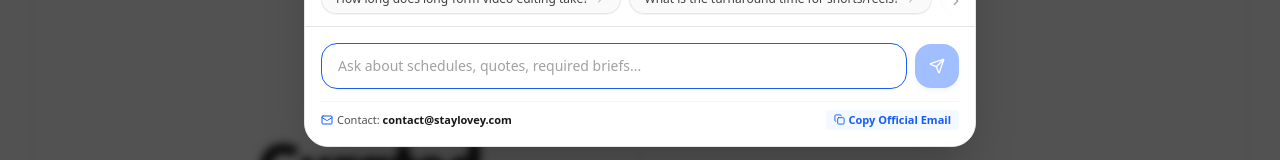
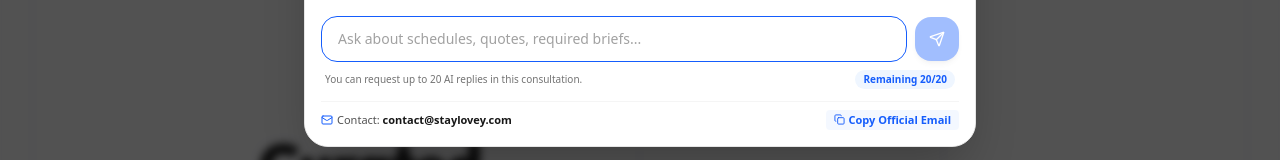
Before and after one commit to loveystay/LoveyPortfolio, a React (Vite) app: page / in a window 1280 px wide. Both pictures are taken after a click on the button "LET'S TALK". Shown: the part 613-773 px from the top of the page. Built offline with nearby package versions, Linux system fonts and the light colour scheme; no server answers; the database is empty.

Commit message:
chat bot 횟수 제한 표기

```diff
--- a/src/components/AIConsultantModal.tsx
+++ b/src/components/AIConsultantModal.tsx
@@ -35,6 +35,18 @@ interface AIConsultantModalProps {
   onOpenProject: (project: Project) => void;
 }
 
+const MAX_CHAT_REQUESTS = 20;
+const CHAT_USAGE_STORAGE_KEY = 'lovey-ai-consultation-used';
+
+const getInitialRemainingRequests = () => {
+  if (typeof window === 'undefined') return MAX_CHAT_REQUESTS;
+  const storedUsage = Number.parseInt(sessionStorage.getItem(CHAT_USAGE_STORAGE_KEY) ?? '0', 10);
+  const safeUsage = Number.isFinite(storedUsage)
+    ? Math.min(Math.max(storedUsage, 0), MAX_CHAT_REQUESTS)
+    : 0;
+  return MAX_CHAT_REQUESTS - safeUsage;
+};
+
 export const AIConsultantModal: React.FC<AIConsultantModalProps> = ({
   isOpen,
   onClose,
@@ -47,6 +59,7 @@ export const AIConsultantModal: React.FC<AIConsultantModalProps> = ({
   const [inputValue, setInputValue] = useState('');
   const [isLoading, setIsLoading] = useState(false);
   const [copied, setCopied] = useState(false);
+  const [remainingRequests, setRemainingRequests] = useState(getInitialRemainingRequests);
   const chatEndRef = useRef<HTMLDivElement>(null);
   const inputRef = useRef<HTMLInputElement>(null);
   const sliderRef = useRef<HTMLDivElement>(null);
@@ -69,6 +82,9 @@ export const AIConsultantModal: React.FC<AIConsultantModalProps> = ({
       mailHistory: '상담 내용',
       failed: '답변을 가져오지 못했습니다. 잠시 후 다시 시도해 주세요.',
       networkError: `일시적인 통신 오류가 발생했습니다. ${email}으로 문의해 주세요.`,
+      usageInfo: '이번 상담에서 AI 답변은 최대 20회까지 가능합니다.',
+      remaining: '남은 횟수',
+      limitReached: 'AI 상담 20회를 모두 사용했습니다.',
     },
     en: {
       recommended: 'Recommended work',
@@ -79,6 +95,9 @@ export const AIConsultantModal: React.FC<AIConsultantModalProps> = ({
       mailHistory: 'Consultation details',
       failed: 'Failed to retrieve a response. Please try again.',
       networkError: `A temporary network issue occurred. Please contact ${email}.`,
+      usageInfo: 'You can request up to 20 AI replies in this consultation.',
+      remaining: 'Remaining',
+      limitReached: 'You have used all 20 AI consultation requests.',
     },
     ja: {
       recommended: 'おすすめの実績',
@@ -89,6 +108,9 @@ export const AIConsultantModal: React.FC<AIConsultantModalProps> = ({
       mailHistory: '相談内容',
       failed: '回答を取得できませんでした。もう一度お試しください。',
       networkError: `一時的な通信エラーが発生しました。${email}までお問い合わせください。`,
+      usageInfo: 'この相談ではAI回答を最大20回まで利用できます。',
+      remaining: '残り回数',
+      limitReached: 'AI相談20回をすべて使用しました。',
     },
   }[language];
 
@@ -200,6 +222,17 @@ export const AIConsultantModal: React.FC<AIConsultantModalProps> = ({
   const handleSendMessage = async (textToSend?: string) => {
     const query = (textToSend || inputValue).trim();
     if (!query || isLoading) return;
+    if (remainingRequests <= 0) {
+      onShowToast(localText.limitReached);
+      return;
+    }
+
+    const nextRemainingRequests = remainingRequests - 1;
+    setRemainingRequests(nextRemainingRequests);
+    sessionStorage.setItem(
+      CHAT_USAGE_STORAGE_KEY,
+      String(MAX_CHAT_REQUESTS - nextRemainingRequests),
+    );
 
     const timeLocale = language === 'ko' ? 'ko-KR' : language === 'ja' ? 'ja-JP' : 'en-US';
     const userMsg: Message = {
@@ -535,7 +568,7 @@ export const AIConsultantModal: React.FC<AIConsultantModalProps> = ({
                         handleSendMessage(q);
                       }
                     }}
-                    disabled={isLoading}
+                    disabled={isLoading || remainingRequests <= 0}
                     className="shrink-0 rounded-full border border-neutral-200/90 bg-neutral-50/90 px-3.5 py-1.5 text-xs text-neutral-700 hover:border-blue-500 hover:bg-blue-50 hover:text-blue-700 active:scale-98 transition disabled:opacity-50 cursor-pointer flex items-center gap-1.5 text-left shadow-2xs whitespace-nowrap"
                   >
                     <span>{q}</span>
@@ -570,20 +603,38 @@ export const AIConsultantModal: React.FC<AIConsultantModalProps> = ({
                 type="text"
                 value={inputValue}
                 onChange={(e) => setInputValue(e.target.value)}
-                placeholder={t.aiConsultant.placeholder}
-                disabled={isLoading}
+                placeholder={remainingRequests <= 0 ? localText.limitReached : t.aiConsultant.placeholder}
+                disabled={isLoading || remainingRequests <= 0}
                 maxLength={1000}
                 className="flex-1 rounded-2xl border border-neutral-200 bg-neutral-50 px-4 py-3 text-xs sm:text-sm text-neutral-900 placeholder-neutral-400 focus:border-blue-600 focus:bg-white focus:outline-none transition disabled:opacity-60"
               />
               <button
                 type="submit"
-                disabled={isLoading || !inputValue.trim()}
+                disabled={isLoading || remainingRequests <= 0 || !inputValue.trim()}
                 className="flex h-11 w-11 shrink-0 items-center justify-center rounded-2xl bg-blue-600 text-white shadow-md hover:bg-blue-700 active:scale-95 disabled:opacity-40 disabled:cursor-not-allowed transition cursor-pointer"
                 aria-label={t.aiConsultant.send}
               >
                 <Send size={16} />
               </button>
             </form>
+
+            <div
+              className="mt-2 flex items-center justify-between gap-3 px-1 text-[10px] text-neutral-500"
+              aria-live="polite"
+            >
+              <span className="truncate">{localText.usageInfo}</span>
+              <span
+                className={`shrink-0 rounded-full px-2 py-0.5 font-bold ${
+                  remainingRequests <= 0
+                    ? 'bg-red-50 text-red-600'
+                    : remainingRequests <= 5
+                    ? 'bg-amber-50 text-amber-700'
+                    : 'bg-blue-50 text-blue-600'
+                }`}
+              >
+                {localText.remaining} {remainingRequests}/{MAX_CHAT_REQUESTS}
+              </span>
+            </div>
 
             {/* Bottom Contact Pill */}
             <div className="mt-3 flex flex-col sm:flex-row sm:items-center justify-between gap-1.5 sm:gap-0 pt-2 border-t border-neutral-100 text-[11px] text-neutral-500">
```
